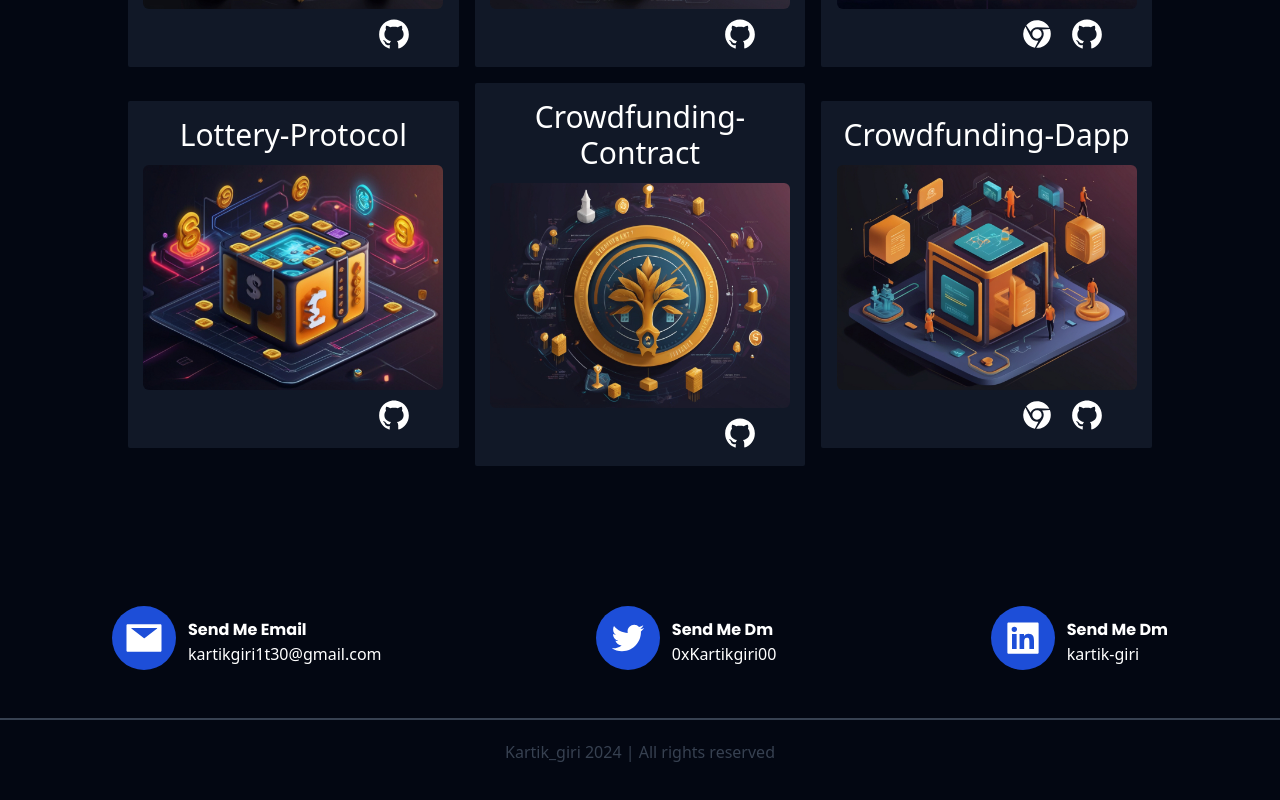
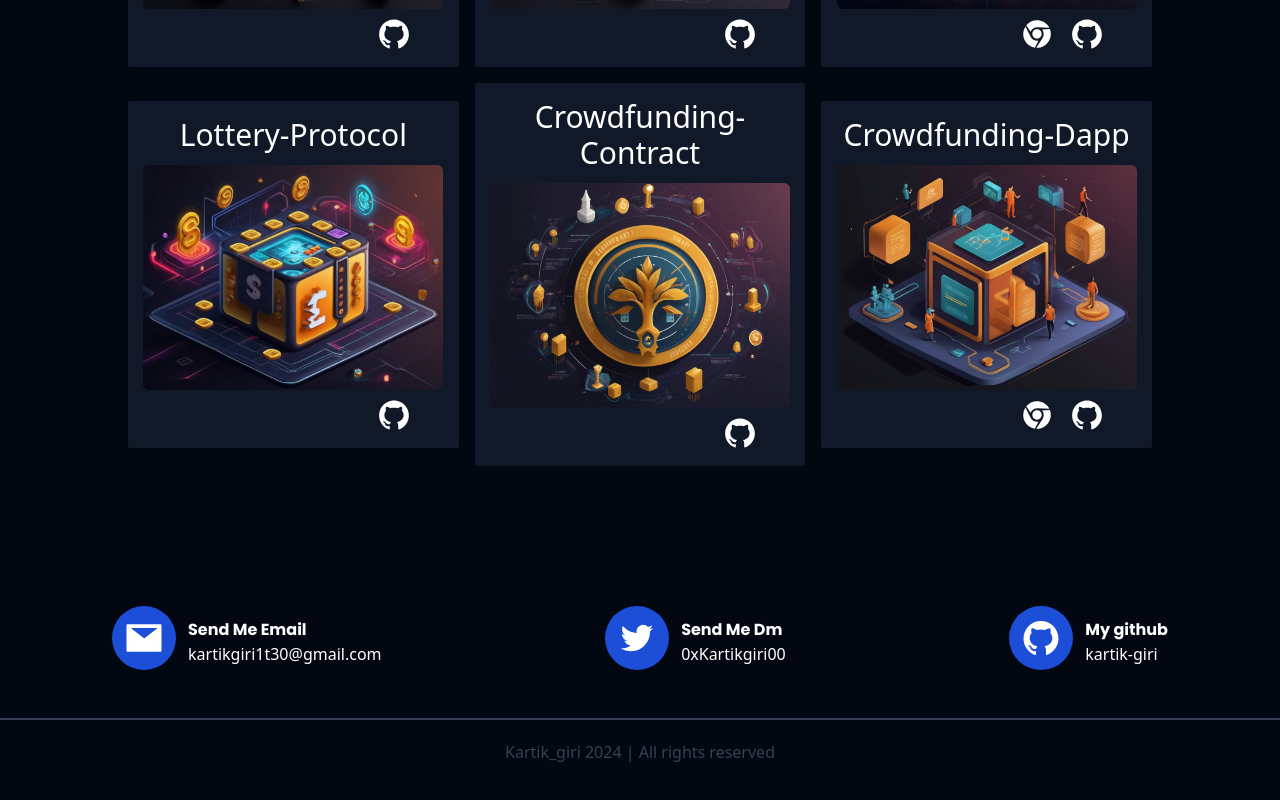
Before and after one commit to kartik-giri/Web3_portfolio, a Next.js app: page / in a window 1280 px wide. Shown: the part 3156-3956 px from the top of the page. Built offline with nearby package versions, Linux system fonts and the light colour scheme.

Commit message:
changes done

```diff
--- a/src/app/contacts/page.tsx
+++ b/src/app/contacts/page.tsx
@@ -1,7 +1,8 @@
 import React from 'react'
 import { AiFillMail } from 'react-icons/ai';
 import { AiOutlineTwitter } from 'react-icons/ai';
-import { AiFillLinkedin } from 'react-icons/ai';
+// import { AiFillLinkedin } from 'react-icons/ai';
+import { AiFillGithub } from 'react-icons/ai';
 import Link from 'next/link';
 
 export default function Contacts() {
@@ -30,13 +31,13 @@ export default function Contacts() {
             </div>
                 </Link>
 
-                <Link href={"https://www.linkedin.com/in/kartik-giri-496347251/"} target='/'>
+                <Link href={"https://github.com/kartik-giri"} target='/'>
             <div className=' flex'>
                 <div className=' bg-blue-700 rounded-full p-3'>
-                    <AiFillLinkedin size={40} className=' text-white '/>
+                    <AiFillGithub size={40} className=' text-white '/>
                 </div>
                 <div className=' ml-3 mt-3'>
-                    <div className=' text-white'>Send Me Dm</div>
+                    <div className=' text-white'>My github</div>
                     <div className=' text-white font-sans font-thin'>kartik-giri</div>
                 </div>
             </div>
```
